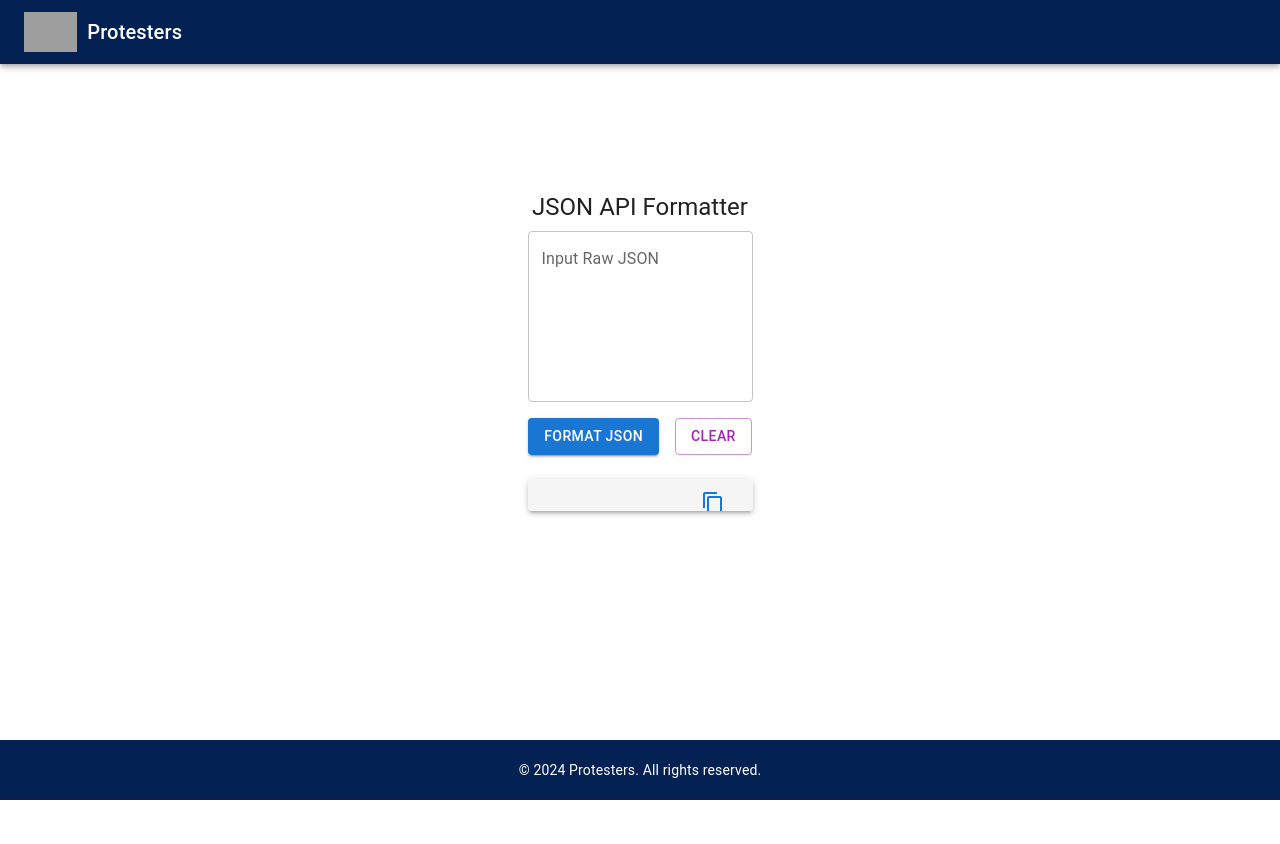
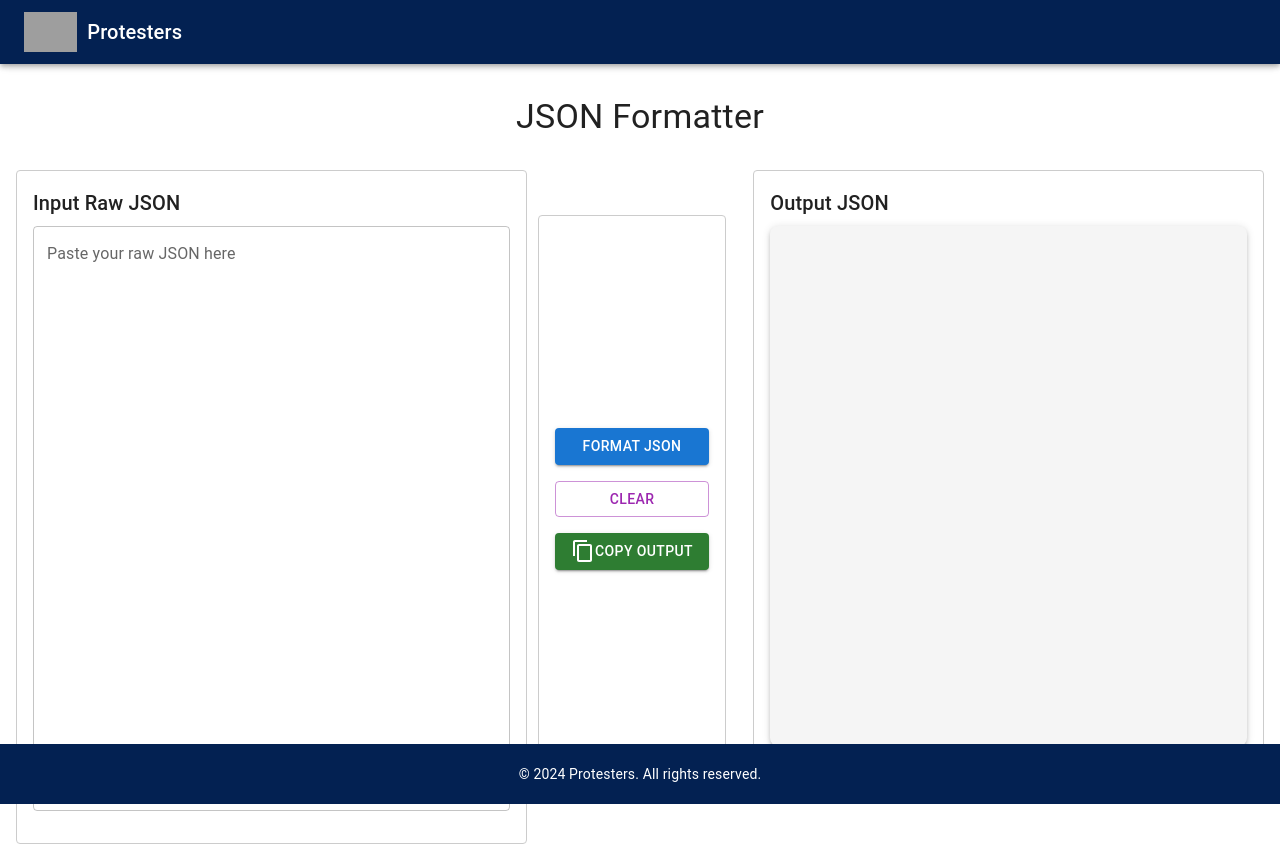
Before and after one commit to Mohit-Chaudhari/protesters, a React (Create React App) app: page /json-api-formatter in a window 1280 px wide. Before the commit the page ends 800 px from the top, so only its background shows below. Built offline with nearby package versions, Linux system fonts and the light colour scheme; grey boxes are pictures that could not be loaded.

Commit message:
Updated Json API Formatter

```diff
--- a/src/components/JsonTools/JsonApiFormatter.jsx
+++ b/src/components/JsonTools/JsonApiFormatter.jsx
@@ -1,5 +1,5 @@
-import React, { useState, useRef, useEffect } from 'react';
-import { Box, TextField, Button, Typography, Paper } from '@mui/material';
+import React, { useState, useRef } from 'react';
+import { Box, TextField, Button, Typography, Paper, Grid } from '@mui/material';
 import ContentCopyIcon from '@mui/icons-material/ContentCopy';
 import CheckIcon from '@mui/icons-material/Check';
 import jsonFormatter from 'json-formatter-js';
@@ -50,61 +50,67 @@ const JsonApiFormatter = () => {
   };
 
   return (
-    <Box sx={{ maxWidth: 800, margin: 'auto', padding: 3, textAlign: 'center' }}>
-      <Typography variant="h5" gutterBottom>
-        JSON API Formatter
+    <Box sx={{ display: 'flex', flexDirection: 'column', height: '85vh', backgroundColor: '#fff', padding: 2 }}>
+      {/* Header Section */}
+      <Box sx={{ padding: 2, marginBottom: 2 }}>
+        <Typography variant="h4" align="center">
+          JSON Formatter
         </Typography>
+      </Box>
 
+      {/* Input, Buttons, and Output Section */}
+      <Grid container spacing={2}>
+        {/* Input Section */}
+        <Grid item xs={12} sm={5}>
+          <Box sx={{ padding: 2, border: '1px solid #ccc', borderRadius: '4px', backgroundColor: '#fff', overflowY: 'auto' }}>
+            <Typography variant="h6" gutterBottom>
+              Input Raw JSON
+            </Typography>
             <TextField
-        label="Input Raw JSON"
+              label="Paste your raw JSON here"
               multiline
-        rows={6}
+              rows={24}
               variant="outlined"
               fullWidth
               value={rawJson}
               onChange={(e) => setRawJson(e.target.value)}
               placeholder="Paste your raw JSON response here"
               sx={{ marginBottom: 2 }}
+              error={Boolean(error)}
+              helperText={error}
             />
+          </Box>
+        </Grid>
 
-      <Box sx={{ display: 'flex', justifyContent: 'center', gap: 2 }}>
-        <Button variant="contained" color="primary" onClick={handleFormatJson}>
+        {/* Buttons Section */}
+        <Grid item xs={12} sm={2} container direction="column" justifyContent="center" alignItems="center" spacing={2}>
+          <Box sx={{ display: 'flex', flexDirection: 'column', justifyContent: 'center', alignItems: 'center', gap: 2, padding: 2, border: '1px solid #ccc', borderRadius: '4px', backgroundColor: '#ffffff', minHeight: '71vh' }}>
+            <Button variant="contained" color="primary" onClick={handleFormatJson} fullWidth>
               Format JSON
             </Button>
-        <Button variant="outlined" color="secondary" onClick={handleClear}>
+
+            <Button variant="outlined" color="secondary" onClick={handleClear} fullWidth>
               Clear
             </Button>
+
+            <Button variant="contained" color="success" onClick={handleCopyToClipboard} fullWidth>
+              {copied ? <CheckIcon /> : <ContentCopyIcon />} Copy Output
+            </Button>
           </Box>
+        </Grid>
 
-      {error && (
-        <Typography color="error" sx={{ marginTop: 2 }}>
-          {error}
+        {/* Output Section */}
+        <Grid item xs={12} sm={5}>
+          <Box sx={{ padding: 2, border: '1px solid #ccc', borderRadius: '4px', backgroundColor: '#fff', overflowY: 'auto' }}>
+            <Typography variant="h6" gutterBottom>
+              Output JSON
             </Typography>
-      )}
-
-      {/* Render formatted JSON content */}
-      <Paper
-        elevation={3}
-        sx={{
-          marginTop: 3,
-          padding: 2,
-          textAlign: 'left',
-          backgroundColor: '#f5f5f5',
-          maxHeight: 300,
-          overflow: 'auto',
-          position: 'relative',
-        }}
-      >
-        <Button
-          size="small"
-          variant="text"
-          onClick={handleCopyToClipboard}
-          sx={{ position: 'absolute', top: 8, right: 8 }}
-        >
-          {copied ? <CheckIcon color="success" /> : <ContentCopyIcon />}
-        </Button>
+            <Paper elevation={3} sx={{ padding: 2, backgroundColor: '#f5f5f5', flex: 1, overflowY: 'auto', borderRadius: 2, minHeight: '65vh' }}>
               <div ref={formatterContainerRef}></div>
             </Paper>
+          </Box>
+        </Grid>
+      </Grid>
     </Box>
   );
 };
```
Lines whose indentation alone changed are shown as unchanged.
